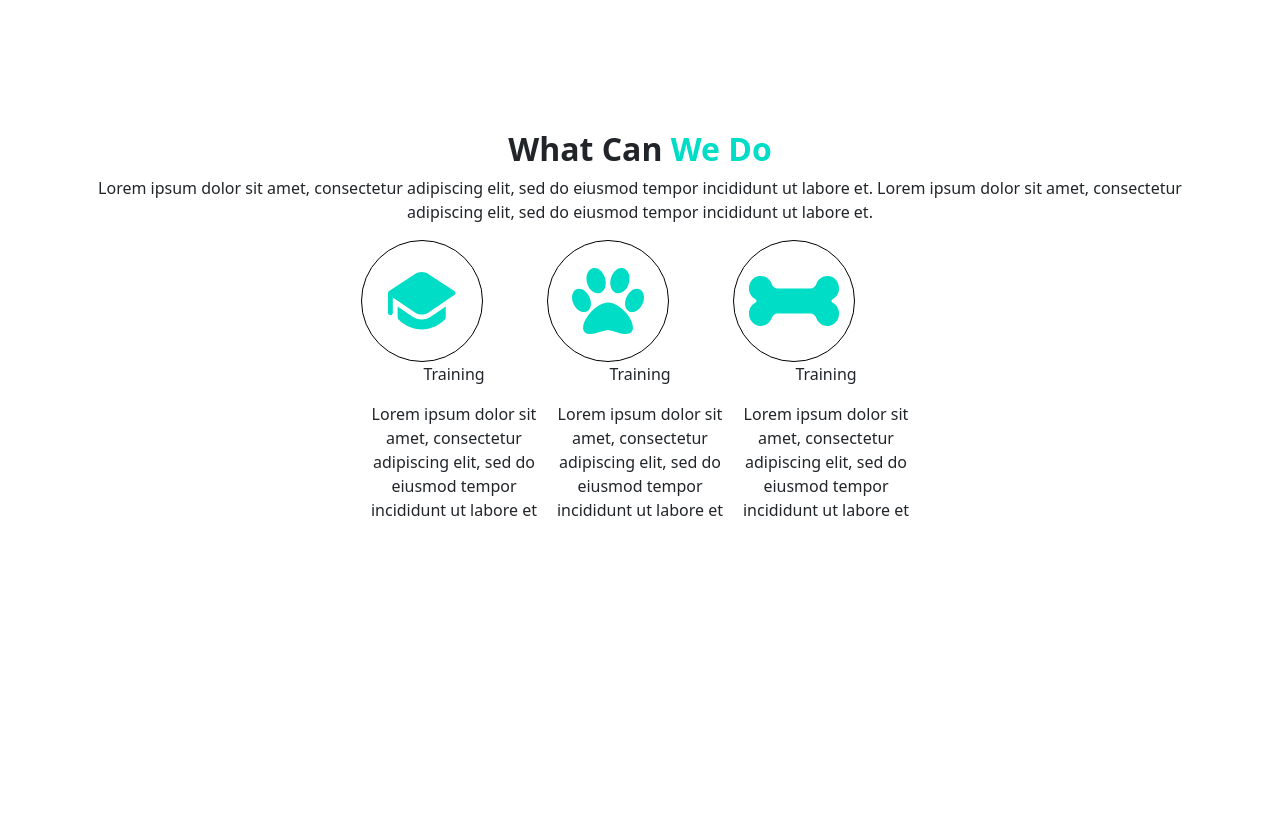
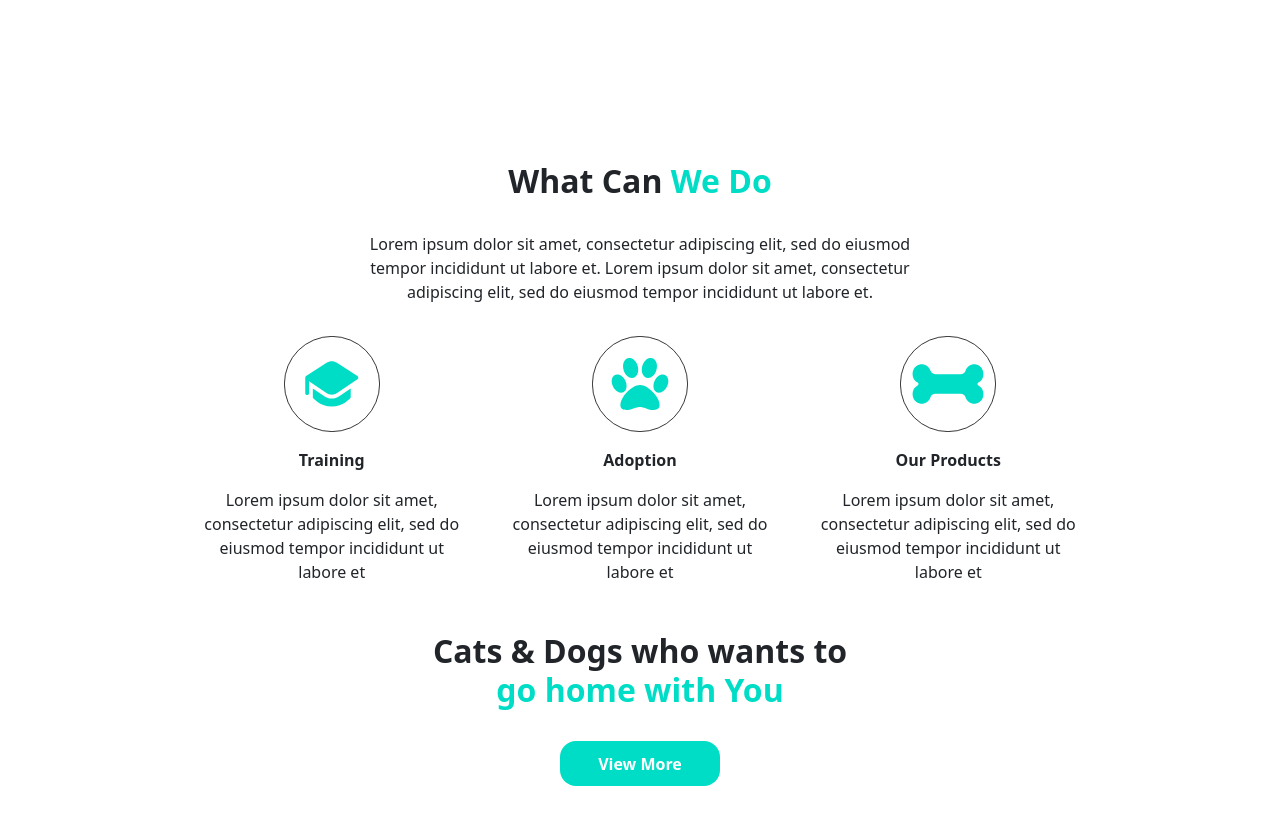
Before and after one commit to LightLotus/group-3-nickel-capstone, a React (Create React App) app: page / in a window 1280 px wide. Shown: the part 800-1618 px from the top of the page. Before the commit the page ends 1338 px from the top, so only its background shows below. Built offline with nearby package versions, Linux system fonts and the light colour scheme.

Commit message:
fixed deployment issues

```diff
--- a/src/App.js
+++ b/src/App.js
@@ -9,7 +9,6 @@ import TrainingClasses from "./pages/TrainingClasses";
 import Manners from "./pages/Manners";
 import PrivateLessons from "./pages/PrivateLessons";
 import PuppyKindergarten from "./pages/PuppyKindergarten";
-import Services from "./pages/Services";
 import Homepage from "./pages/Homepage";
 import { BrowserRouter as Router, Routes, Route } from "react-router-dom";
 
@@ -18,10 +17,9 @@ function App() {
     <Router>
       <Navlink />
       <Routes>
-        <Route path="/" element={<Homepage />} />
+        <Route path="/" element={<Homepage />}>
           <Route path="/ourstory" element={<OurStory />} />
           <Route path="/faq" element={<FAQ />} />
-        <Route path="/services" element={<Services />} />
           <Route path="/trainingclasses" element={<TrainingClasses />} />
           <Route path="/manners" element={<Manners />} />
           <Route path="/puppykindergarten" element={<PuppyKindergarten />} />
@@ -29,6 +27,7 @@ function App() {
           <Route path="/adoption" element={<Adoption />} />
           <Route path="/ourproducts" element={<OurProducts />} />
           <Route path="/contact" element={<Contact />} />
+        </Route>
       </Routes>
     </Router>
   );
--- a/src/css/Homepage.css
+++ b/src/css/Homepage.css
@@ -6,6 +6,8 @@ h1 {
   font-weight: bold;
   font-size: 2rem;
   text-align: center;
+  width: 40%;
+  margin: 2rem auto;
 }
 
 .description {
@@ -21,8 +23,7 @@ h1 {
   text-decoration: none;
   background-color: #00ddc6;
   border: 1px solid transparent;
-  padding: 0.8rem 1.5rem;
-  margin: 1rem 0;
+  padding: 0.6rem 1.2rem;
   color: #fff;
   border-radius: 1rem;
   transition: 0.3s;
@@ -50,6 +51,34 @@ h1 {
 .feature-services-container {
   display: flex;
   justify-content: space-between;
-  width: 50%;
+  width: 80%;
+  gap: 2rem;
   margin: 0 auto;
 }
+
+.feature-services-container-description {
+  text-align: center;
+  width: 50%;
+  margin: 2rem auto;
+}
+
+.feature-services-div {
+  text-align: center;
+}
+
+.feature-services-img {
+  width: 6rem;
+}
+
+.feature-services-title {
+  text-align: center;
+  font-weight: bold;
+  margin-top: 1rem;
+}
+
+#adoption-cta {
+  display: block;
+  text-align: center;
+  margin: 2rem auto;
+  width: 10rem;
+}
--- a/src/pages/Homepage.js
+++ b/src/pages/Homepage.js
@@ -1,5 +1,5 @@
 import Container from "react-bootstrap/Container";
-import { Link } from "react-router-dom";
+import { Link, Outlet } from "react-router-dom";
 import CarouselSlider from "../components/Carousel";
 import trainingIcon from "../images/training-icon.svg";
 import adoptionIcon from "../images/adoption-icon.svg";
@@ -28,39 +28,49 @@ const Homepage = () => {
         <h3 className="subtitle">
           What Can <span className="span-color">We Do</span>
         </h3>
-        <p className="description">
+        <p className="feature-services-container-description">
           Lorem ipsum dolor sit amet, consectetur adipiscing elit, sed do
           eiusmod tempor incididunt ut labore et. Lorem ipsum dolor sit amet,
           consectetur adipiscing elit, sed do eiusmod tempor incididunt ut
           labore et.
         </p>
         <div className="feature-services-container">
-          <div>
+          <div className="feature-services-div">
             <img className="feature-services-img" src={trainingIcon} alt="" />
-            <p className="description">Training</p>
+            <p className="feature-services-title">Training</p>
             <p className="description">
               Lorem ipsum dolor sit amet, consectetur adipiscing elit, sed do
               eiusmod tempor incididunt ut labore et{" "}
             </p>
           </div>
-          <div>
+          <div className="feature-services-div">
             <img className="feature-services-img" src={adoptionIcon} alt="" />
-            <p className="description">Training</p>
+            <p className="feature-services-title">Adoption</p>
             <p className="description">
               Lorem ipsum dolor sit amet, consectetur adipiscing elit, sed do
               eiusmod tempor incididunt ut labore et{" "}
             </p>
           </div>
-          <div>
+          <div className="feature-services-div">
             <img className="feature-services-img" src={productionIcon} alt="" />
-            <p className="description">Training</p>
+            <p className="feature-services-title">Our Products</p>
             <p className="description">
               Lorem ipsum dolor sit amet, consectetur adipiscing elit, sed do
               eiusmod tempor incididunt ut labore et{" "}
             </p>
           </div>
         </div>
+        <div>
+          <h3 className="subtitle">
+            Cats & Dogs who wants to
+            <span className="span-color"> go home with You</span>
+          </h3>
+          <Link id="adoption-cta" className="button-link-style" to="/adoption">
+            View More
+          </Link>
+        </div>
       </Container>
+      <Outlet />
     </>
   );
 };
--- a/src/pages/Services.js
+++ /dev/null
@@ -1,5 +0,0 @@
-const Services = () => {
-  return <div>Services</div>;
-};
-
-export default Services;
```
Lines whose indentation alone changed are shown as unchanged.
